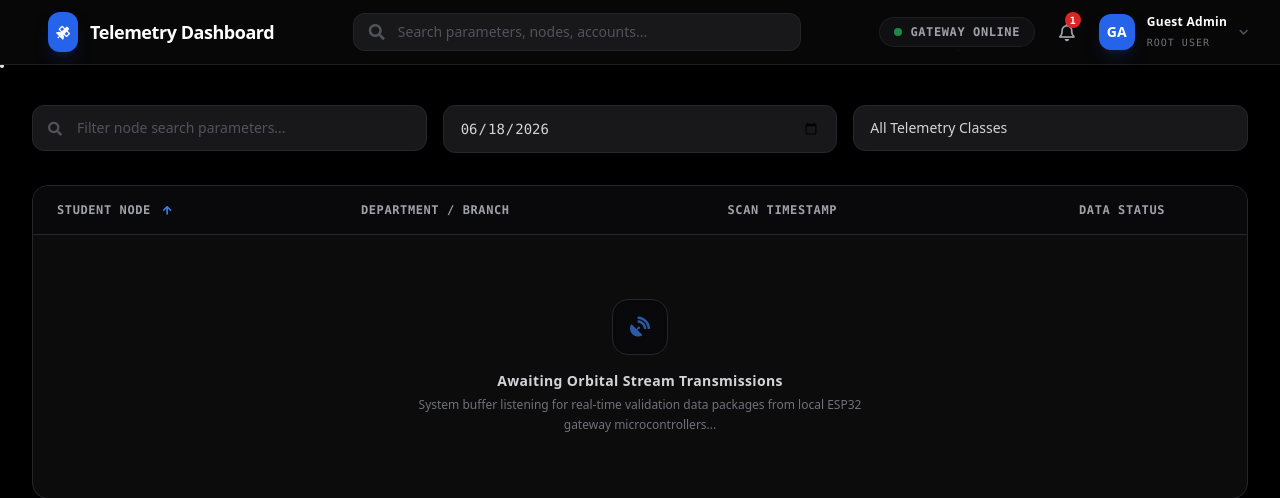
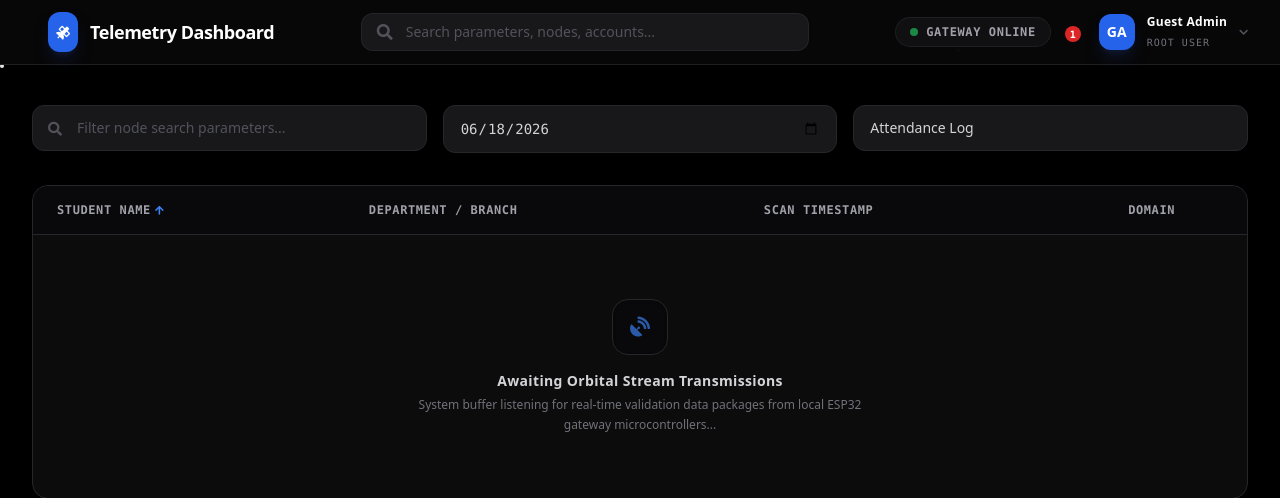
Before and after one commit to prab-hector/PJT_3, a Django app: page / in a window 1280 px wide. Shown: the top 498 px of the page. Run offline with Django 5.2, Linux system fonts and the light colour scheme; data that the repository does not hold is empty; some libraries are stand-ins or nearby versions.

Commit message:
homepg changes

```diff
--- a/rfid_pjt/urls.py
+++ b/rfid_pjt/urls.py
@@ -32,7 +32,6 @@ urlpatterns = [
     path('login/', auth_views.LoginView.as_view(template_name = 'users/login.html'), name = 'login'),
     path('logout/', auth_views.LogoutView.as_view(template_name = 'users/logout.html'), name = 'logout'),
     path('profile/', user_views.profile, name = 'profile'),
-    path('register/',user_views.register,name = 'register'),
     path('api/rfid/register-submit/', register_user_submit, name='api-rfid-register-submit'),
     path('password-reset/', auth_views.PasswordResetView.as_view(template_name = 'users/password_reset.html'), name = 'password_reset'),
 
--- a/users/templates/users/homepg.html
+++ b/users/templates/users/homepg.html
@@ -59,7 +59,7 @@
                 </div>
 
                 <a href="#" class="text-zinc-400 hover:text-white relative transition-colors">
-                    <i class="far fa-bell text-lg"></i>
+                    {% comment %} <i class="far fa-bell text-lg"></i> {% endcomment %}
                     <span class="absolute -top-1.5 -right-1.5 w-4 h-4 bg-red-600 text-[10px] font-bold font-mono text-white flex items-center justify-center rounded-full">1</span>
                 </a>
 
@@ -91,7 +91,7 @@
             </div>
             <div>
                 <select class="w-full px-4 py-3 bg-zinc-900 border border-zinc-800 rounded-xl text-sm text-zinc-300 focus:outline-none focus:ring-2 focus:ring-blue-500/30 transition-all appearance-none cursor-pointer">
-                    <option>All Telemetry Classes</option>
+                    <option>Attendance Log</option>
                 </select>
             </div>
         </div>
@@ -101,10 +101,10 @@
                 <table class="w-full text-left border-collapse">
                     <thead>
                         <tr class="bg-zinc-950/80 border-b border-zinc-800 text-xs font-bold font-mono tracking-wider text-zinc-400 uppercase">
-                            <th class="py-4 px-6">Student Node <i class="fas fa-arrow-up text-[10px] ml-1 text-blue-500"></i></th>
+                            <th class="py-4 px-6">Student Name<i class="fas fa-arrow-up text-[10px] ml-1 text-blue-500"></i></th>
                             <th class="py-4 px-6">Department / Branch</th>
                             <th class="py-4 px-6">Scan Timestamp</th>
-                            <th class="py-4 px-6 text-center">Data Status</th>
+                            <th class="py-4 px-6 text-center">Domain </th>
                         </tr>
                     </thead>
                     <tbody class="divide-y divide-zinc-800/40 text-sm">
--- a/users/urls.py
+++ b/users/urls.py
@@ -1,4 +1,5 @@
 from django.urls import path
+from django.contrib import admin
 from . import views
 
 urlpatterns = [
@@ -6,6 +7,7 @@ urlpatterns = [
     # URL: https://nli.pythonanywhere.com/
     path('', views.home_dashboard, name='homepg'),
     path('login/', views.login, name = 'login'),
+    path('admin/', admin.site.urls),
 
     # Secure blind student data entry onboarding portal
     # URL: https://nli.pythonanywhere.com/register/
--- a/users/views.py
+++ b/users/views.py
@@ -55,9 +55,11 @@ def register(request):
 
     return render(request, 'users/register.html', {'form': form})
 
+
 def login(request):
     return render(request, 'users/login.html')
 
+@login_required
 def profile(request):
      user_storage_records = Teammates.objects.filter(author = request.user)
 
```
